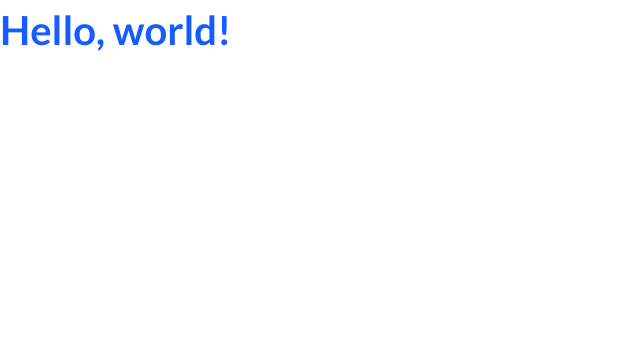
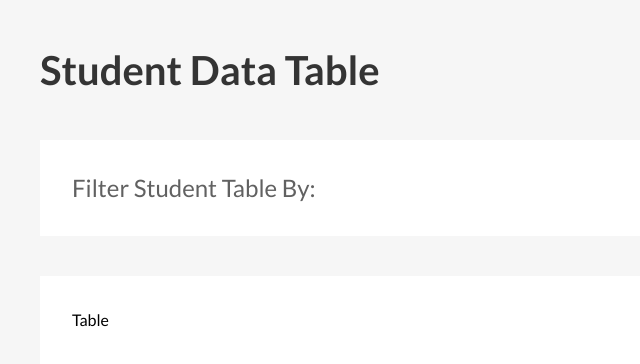
Before and after one commit to theAvocadoCoder/omniswift-assessment, a React (Vite) app: page / in a window 1280 px wide. Shown: the top 364 px of the page, without its empty margins (0-640 px from the left). Built offline with nearby package versions, Linux system fonts and the light colour scheme.

Commit message:
Markup and style minimal layout

```diff
--- a/src/App.tsx
+++ b/src/App.tsx
@@ -1,10 +1,14 @@
+import Filter from "@features/filter/Filter";
+import Table from "@features/table/Table";
 
 function App() {
 
   return (
-    <>
-      <h1 className="text-blue-600" data-testid="helloWorld">Hello, world!</h1>
-    </>
+    <main>
+      <h1 data-testid="heading1">Student Data Table</h1>
+      <Filter />
+      <Table />
+    </main>
   )
 }
 
--- /dev/null
+++ b/src/features/filter/Filter.tsx
@@ -0,0 +1,12 @@
+
+
+function Filter() {
+  return (
+    // TODO: Implement Filter component
+    <section>
+      <h2 className="text-[#616161] text-2xl" data-testid="filterheading">Filter Student Table By:</h2>
+    </section>
+  )
+}
+
+export default Filter
--- /dev/null
+++ b/src/features/table/Table.tsx
@@ -0,0 +1,10 @@
+
+
+function Table() {
+  return (
+    // TODO: Implement Table component
+    <section>Table</section>
+  )
+}
+
+export default Table
```
Also changed, not shown: 1 other file (tests, documents, lock files or other folders).
